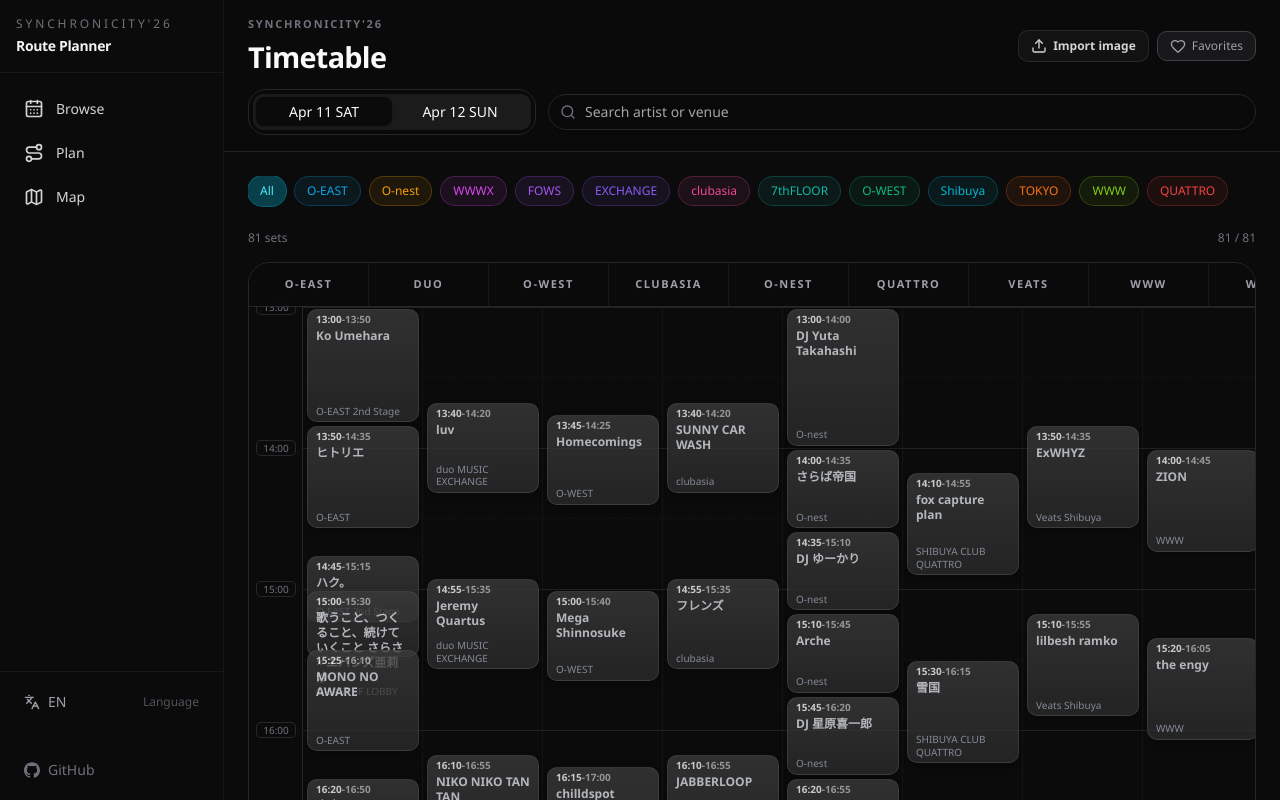
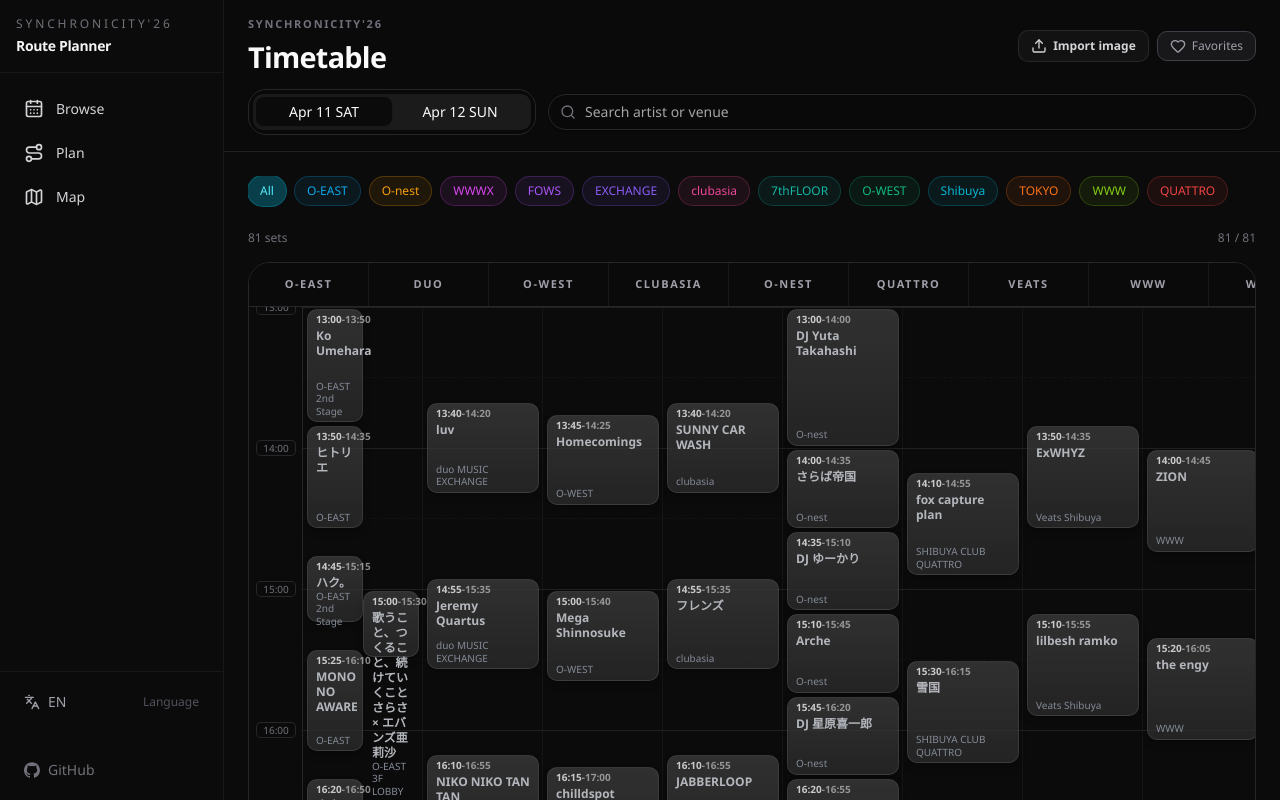
Before and after one commit to Fldicoahkiin/SYNCHRONICITY_Route_Planner, a Next.js app: page /en/timetable in a window 1280 px wide. Shown: the top 800 px of the page. Built offline with nearby package versions, Linux system fonts and the light colour scheme.

Commit message:
feat(ui): optimize timetable overlap rendering and cleanup home screen
- Replaced absolute overlap stacking with dynamic column grouping in
  `timetable-board.tsx` to handle schedule collisions effectively.
- Clean up unused map imports and related legacy UI hooks.

```diff
--- a/app/[locale]/home-screen.tsx
+++ b/app/[locale]/home-screen.tsx
@@ -3,7 +3,7 @@
 import { useMemo } from "react";
 import Link from "next/link";
 import { useTranslation } from "@/lib/i18n/client";
-import { CalendarDays, Map, Route, ChevronRight } from "lucide-react";
+import { CalendarDays, Route, ChevronRight } from "lucide-react";
 import { venues } from "@/lib/data/venues";
 import { timetable } from "@/lib/data/timetable";
 import { useLocalePath } from "@/lib/hooks/use-locale-path";
@@ -38,14 +38,6 @@
         "border-emerald-500/25 bg-emerald-500/[0.09] text-emerald-300 group-hover:border-emerald-400/50 group-hover:bg-emerald-500/[0.12]",
       iconClass: "bg-emerald-400/10 text-emerald-300 ring-emerald-400/20",
     },
-    {
-      href: href("map"),
-      label: t("home.cards.map"),
-      icon: Map,
-      accentClass:
-        "border-violet-500/25 bg-violet-500/[0.09] text-violet-300 group-hover:border-violet-400/50 group-hover:bg-violet-500/[0.12]",
-      iconClass: "bg-violet-400/10 text-violet-300 ring-violet-400/20",
-    },
   ];
 
   return (
@@ -74,8 +66,8 @@
           </div>
         </div>
 
-        <div className="flex justify-center">
-          <div className="grid w-full gap-4 sm:gap-5 md:grid-cols-2 xl:grid-cols-3">
+        <div className="flex justify-center flex-1">
+          <div className="grid w-full gap-4 sm:gap-5 md:grid-cols-2 max-w-4xl">
             {cards.map((card) => {
               const Icon = card.icon;
               return (
--- a/components/timetable-board.tsx
+++ b/components/timetable-board.tsx
@@ -139,6 +139,49 @@
     return lines;
   }, [timeRange.endMinutes, timeRange.startMinutes]);
 
+  const venueGroups = useMemo(() => {
+    const map = new Map<string, Array<{ set: TimetableSet; groupCount: number; groupIndex: number }>>();
+    for (const venue of visibleVenues) {
+      map.set(venue.id, []);
+    }
+
+    for (const set of sets) {
+      if (!set.venueId || !map.has(set.venueId)) continue;
+      map.get(set.venueId)!.push({ set, groupCount: 1, groupIndex: 0 });
+    }
+
+    for (const items of map.values()) {
+      if (items.length === 0) continue;
+
+      items.sort((a, b) => a.set.startAt - b.set.startAt);
+
+      const columns: typeof items[] = [];
+      for (const item of items) {
+        let placed = false;
+        for (let i = 0; i < columns.length; i++) {
+          const lastInColumn = columns[i][columns[i].length - 1];
+          if (lastInColumn.set.finishAt <= item.set.startAt) {
+            columns[i].push(item);
+            item.groupIndex = i;
+            placed = true;
+            break;
+          }
+        }
+        if (!placed) {
+          item.groupIndex = columns.length;
+          columns.push([item]);
+        }
+      }
+
+      const maxCols = columns.length;
+      for (const item of items) {
+        item.groupCount = maxCols;
+      }
+    }
+
+    return map;
+  }, [sets, visibleVenues]);
+
   return (
     <div
       className={cn("group relative overflow-x-auto rounded-3xl border border-zinc-800 bg-background", className)}
@@ -217,17 +260,12 @@
             );
           })}
 
-          {sets.map((set) => {
-            if (!set.venueId || !venueIndex.has(set.venueId)) {
-              return null;
-            }
+          {Array.from(venueGroups.entries()).flatMap(([venueId, items]) => {
+            const column = venueIndex.get(venueId)!;
+            const venue = venueMap.get(venueId);
+            if (!venue) return null;
 
-            const column = venueIndex.get(set.venueId)!;
-            const venue = venueMap.get(set.venueId);
-            if (!venue) {
-              return null;
-            }
-
+            return items.map(({ set, groupCount, groupIndex }) => {
               const startMinutes = getTokyoMinutes(set.startAt);
               const finishMinutes = getTokyoMinutes(set.finishAt);
               const top =
@@ -258,9 +296,9 @@
                     : "opacity-85 hover:opacity-100",
                 )}
                 style={{
-                  left: TIME_COLUMN_WIDTH + column * COLUMN_WIDTH + BLOCK_GAP,
+                  left: TIME_COLUMN_WIDTH + column * COLUMN_WIDTH + BLOCK_GAP + ((COLUMN_WIDTH - BLOCK_GAP * 2) / groupCount) * groupIndex,
                   top,
-                  width: COLUMN_WIDTH - BLOCK_GAP * 2,
+                  width: (COLUMN_WIDTH - BLOCK_GAP * 2) / groupCount,
                   height,
                   background: isSelected
                     ? `linear-gradient(180deg, ${hexToRgba(
@@ -295,7 +333,7 @@
                 </div>
               </button>
             );
-          })}
+          })})}
         </div>
       </div>
     </div>
```
Lines whose indentation alone changed are shown as unchanged.
